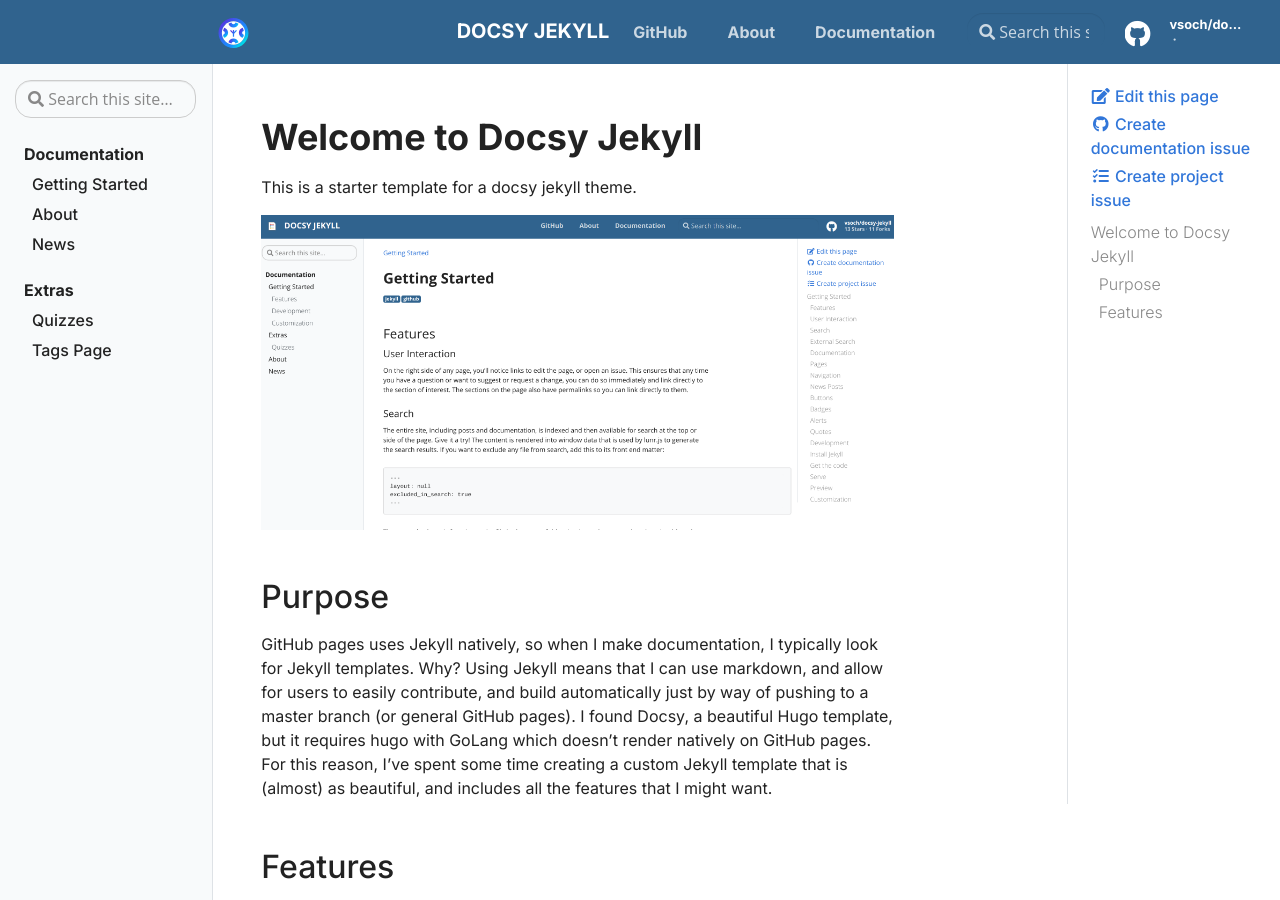
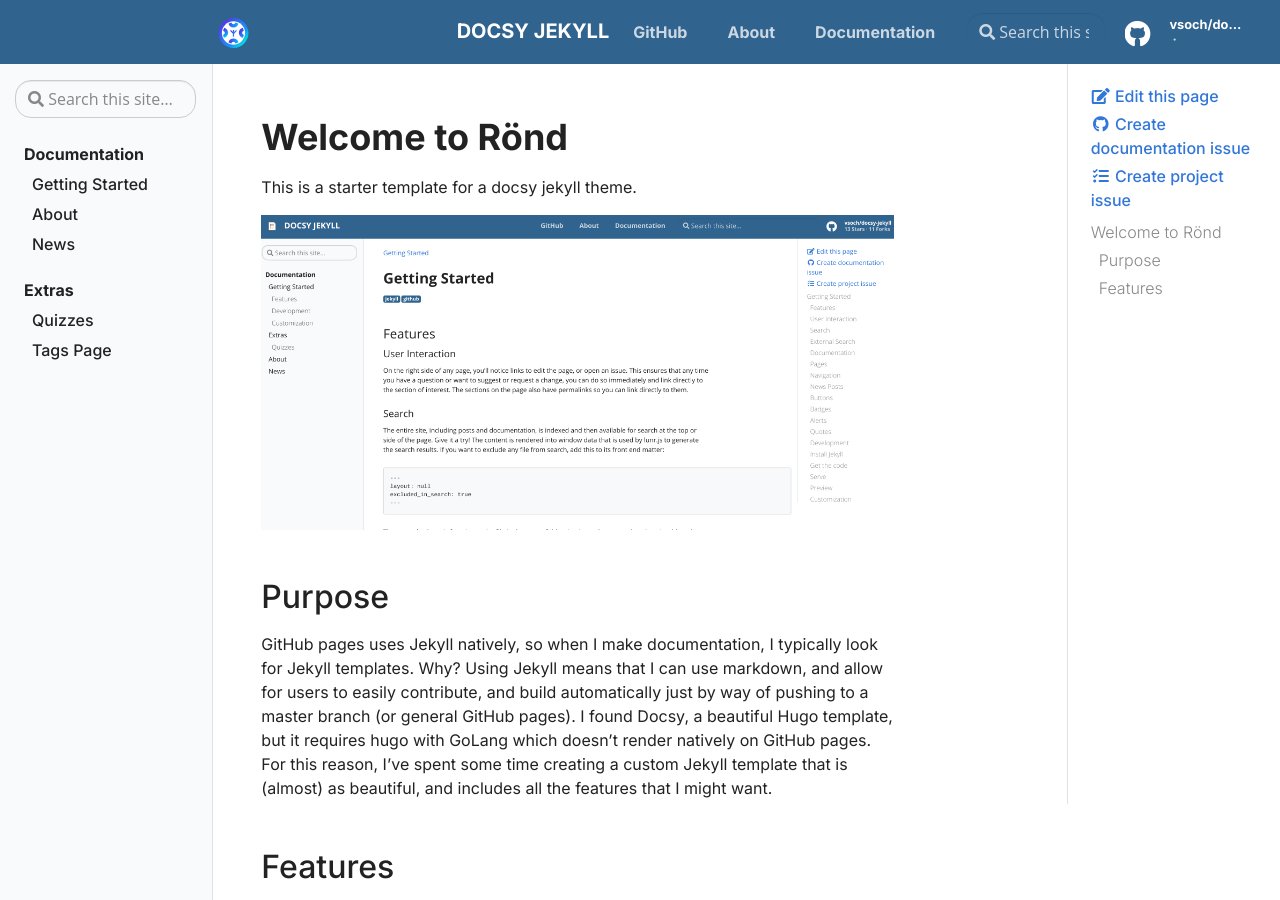
Before and after one commit to rond-authz/rond-authz.github.io, a Jekyll site: the page built from pages/index.md, in a window 1280 px wide and 900 px high. Built offline with Jekyll 4.4.1, drawn with Linux system fonts in a browser that asks for light colours.

Commit message:
Update index.md

```diff
--- a/pages/index.md
+++ b/pages/index.md
@@ -1,10 +1,10 @@
 ---
 layout: page
-title: Docsy Jekyll Theme
+title: Rönd
 permalink: /
 ---
 
-# Welcome to Docsy Jekyll
+# Welcome to Rönd
 
 This is a starter template for a docsy jekyll theme.
 
```
